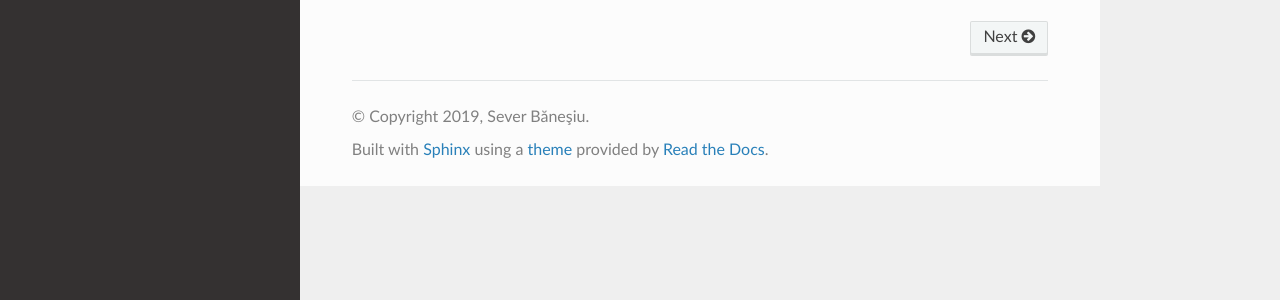
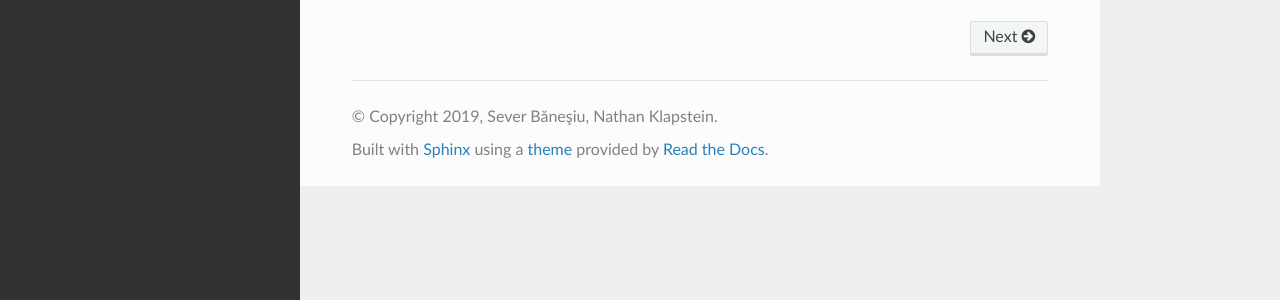
Before and after one commit to severb/graypy, a Sphinx documentation site: the page built from docs/index.rst, in a window 1280 px wide. Shown: the part 572-872 px from the top of the page. Built offline with Sphinx 7.4.7 and the Read the Docs theme 2.0.0, drawn with Linux system fonts in a browser that asks for light colours; pages that are not in the unit, such as notebooks, are missing from menus.

Commit message:
updating copyright

```diff
--- a/docs/conf.py
+++ b/docs/conf.py
@@ -9,7 +9,7 @@
 
 # -- Project information -----------------------------------------------------
 
-copyright = '2019, Sever Băneşiu'
+copyright = '2019, Sever Băneşiu, Nathan Klapstein'
 author = 'Sever Băneşiu, Nathan Klapstein'
 project = "graypy"
 
```
